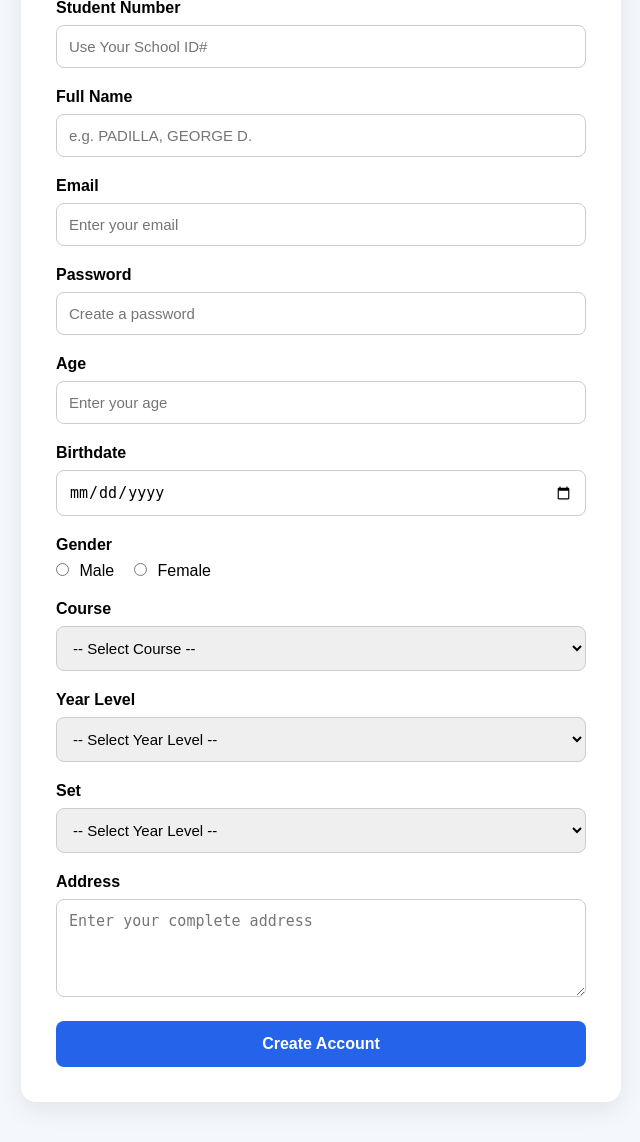
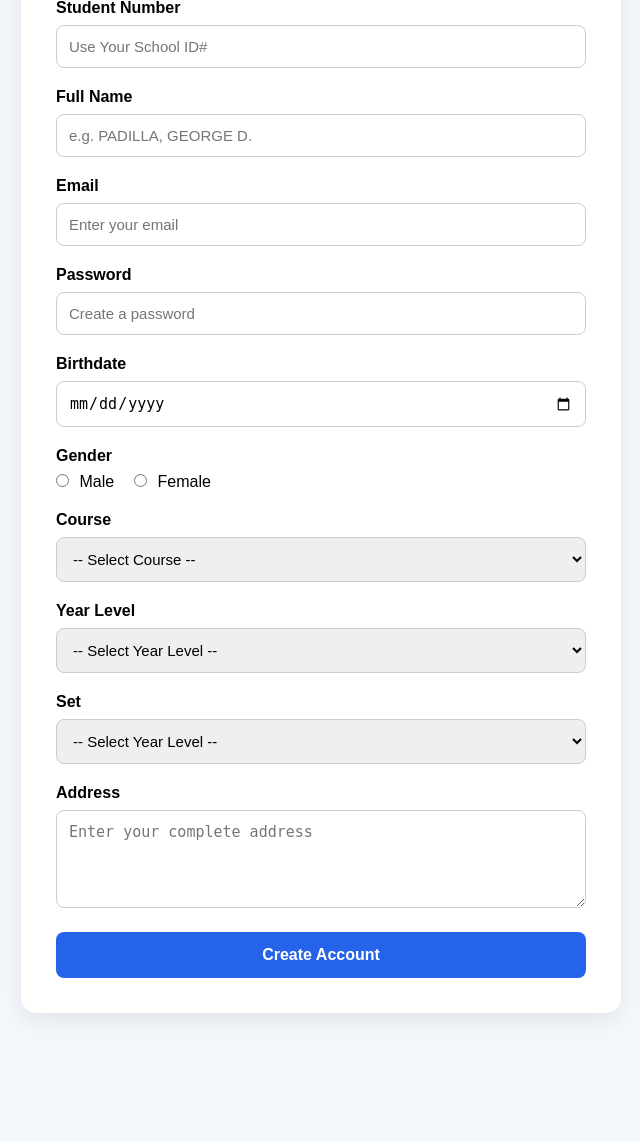
Before and after one commit to delacruz30christian-jpg/student_portal, a Flask app: page /register in a window 1280 px wide. Shown: the part 169-1311 px from the top of the page, without its empty margins (319-959 px from the left). After the commit the page ends 1185 px from the top, so only its background shows below. Run offline with Flask 3, Linux system fonts and the light colour scheme.

Commit message:
Update registration form

```diff
--- a/templates/register.html
+++ b/templates/register.html
@@ -76,19 +76,7 @@
                     >
                 </div>
 
-                <!-- Age -->
-                <div class="form-group">
-                    <label for="age">Age</label>
-                    <input
-                        type="number"
-                        id="age"
-                        name="age"
-                        min="1"
-                        max="100"
-                        placeholder="Enter your age"
-                        required
-                    >
-                </div>
+
 
                 <!-- Birthdate -->
                 <div class="form-group">
```
